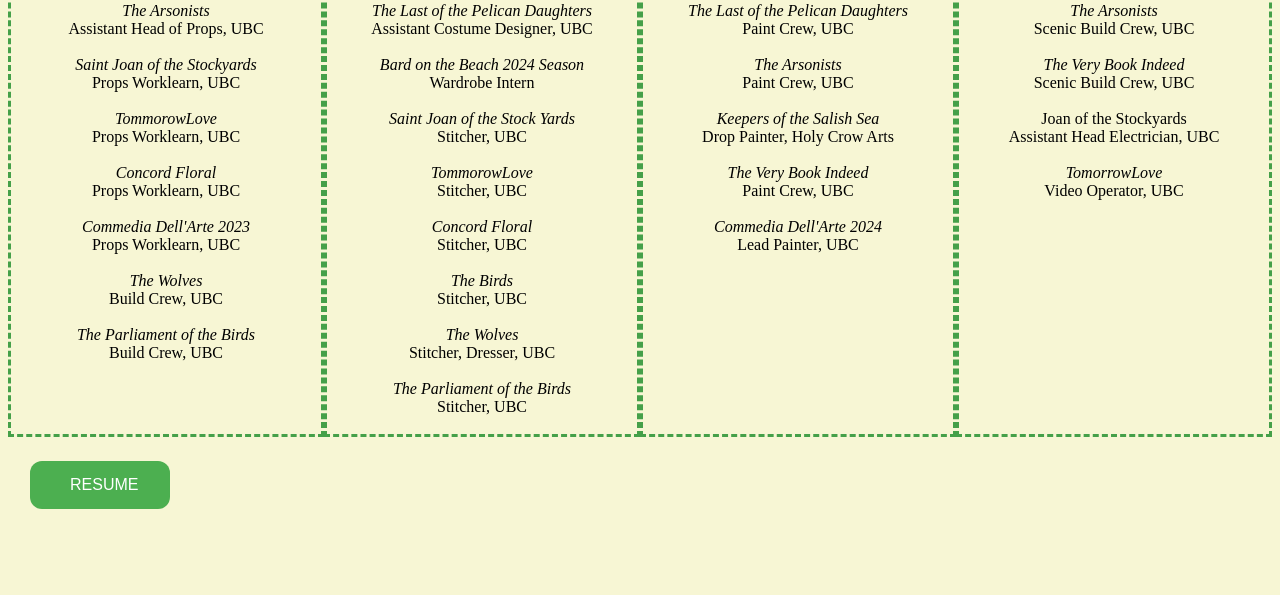
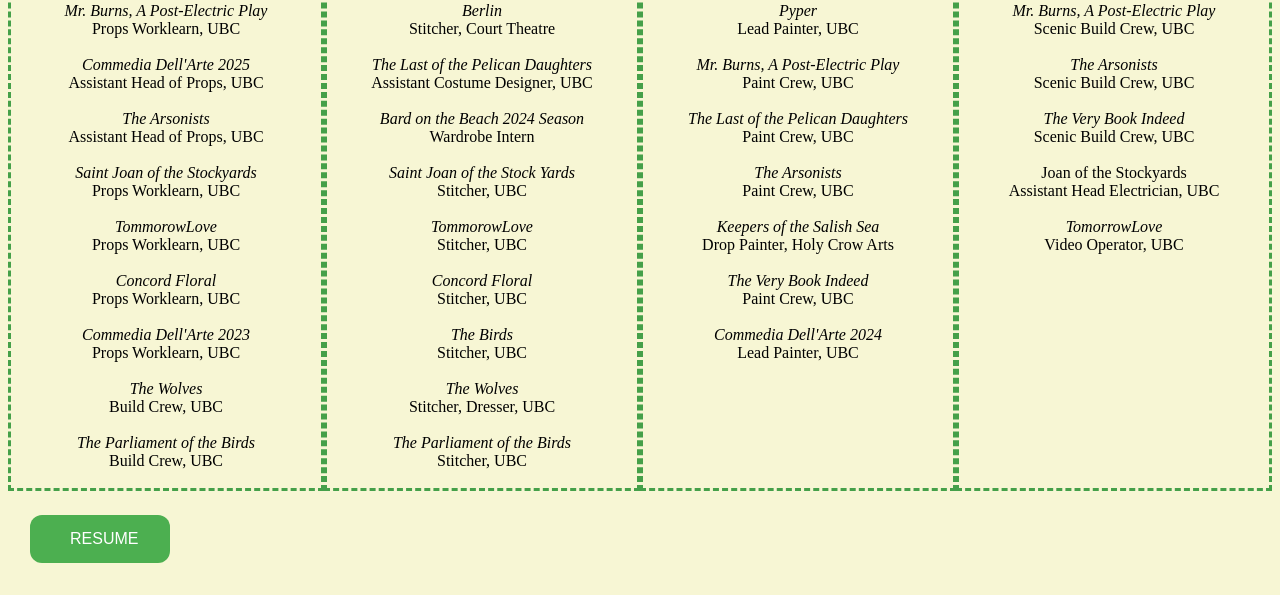
Before and after one commit to MiSaito12/mariliasaito, a plain HTML site: page credits.html in a window 1280 px wide. Shown: the part 215-810 px from the top of the page. Drawn offline with Linux system fonts and the light colour scheme.

Commit message:
Update credits.html

```diff
--- a/credits.html
+++ b/credits.html
@@ -20,6 +20,10 @@
     <div class="creditpg">
         <div class="creditColumn"><h4>PROPS</h4>
             <br>
+            <div class=shwTtl>Mr. Burns, A Post-Electric Play</div>Props Worklearn, UBC
+            <br><br>
+            <div class=shwTtl>Commedia Dell'Arte 2025</div>Assistant Head of Props, UBC
+            <br><br>
             <div class=shwTtl>The Arsonists</div>Assistant Head of Props, UBC
             <br><br>
             <div class=shwTtl>Saint Joan of the Stockyards</div>Props Worklearn, UBC
@@ -36,6 +40,8 @@
             <br><br>
         </div>
             <div class="creditColumn"><h4>COSTUMES</h4> <br>
+            <div class=shwTtl>Berlin</div>Stitcher, Court Theatre
+            <br><br>
             <div class=shwTtl>The Last of the Pelican Daughters</div>Assistant Costume Designer, UBC
             <br><br>
             <div class=shwTtl>Bard on the Beach 2024 Season</div>Wardrobe Intern
@@ -54,6 +60,10 @@
             <br><br>
         </div>
             <div class="creditColumn"><h4>SCENIC PAINTING</h4><br>
+            <div class=shwTtl>Pyper</div>Lead Painter, UBC
+            <br><br>
+            <div class=shwTtl>Mr. Burns, A Post-Electric Play</div>Paint Crew, UBC
+            <br><br>
             <div class=shwTtl>The Last of the Pelican Daughters</div>Paint Crew, UBC
             <br><br>
             <div class=shwTtl>The Arsonists</div>Paint Crew, UBC
@@ -66,6 +76,8 @@
             <br><br>
         </div>
             <div class="creditColumn"><h4>MISC.</h4><br>
+            <div class=shwTtl>Mr. Burns, A Post-Electric Play</div>Scenic Build Crew, UBC
+            <br><br>
             <div class=shwTtl>The Arsonists</div>Scenic Build Crew, UBC
             <br><br>
             <div class=shwTtl>The Very Book Indeed</div>Scenic Build Crew, UBC
```
